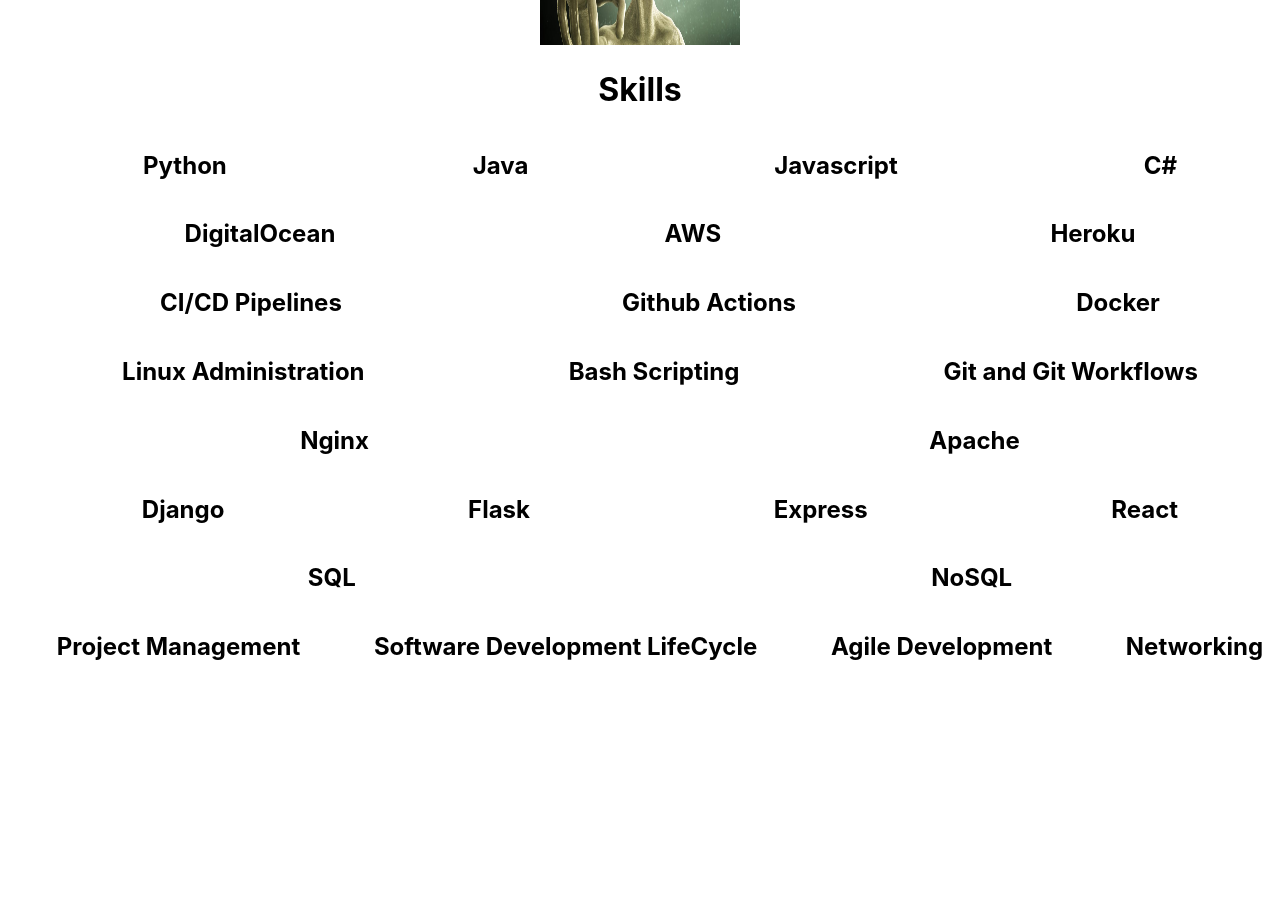
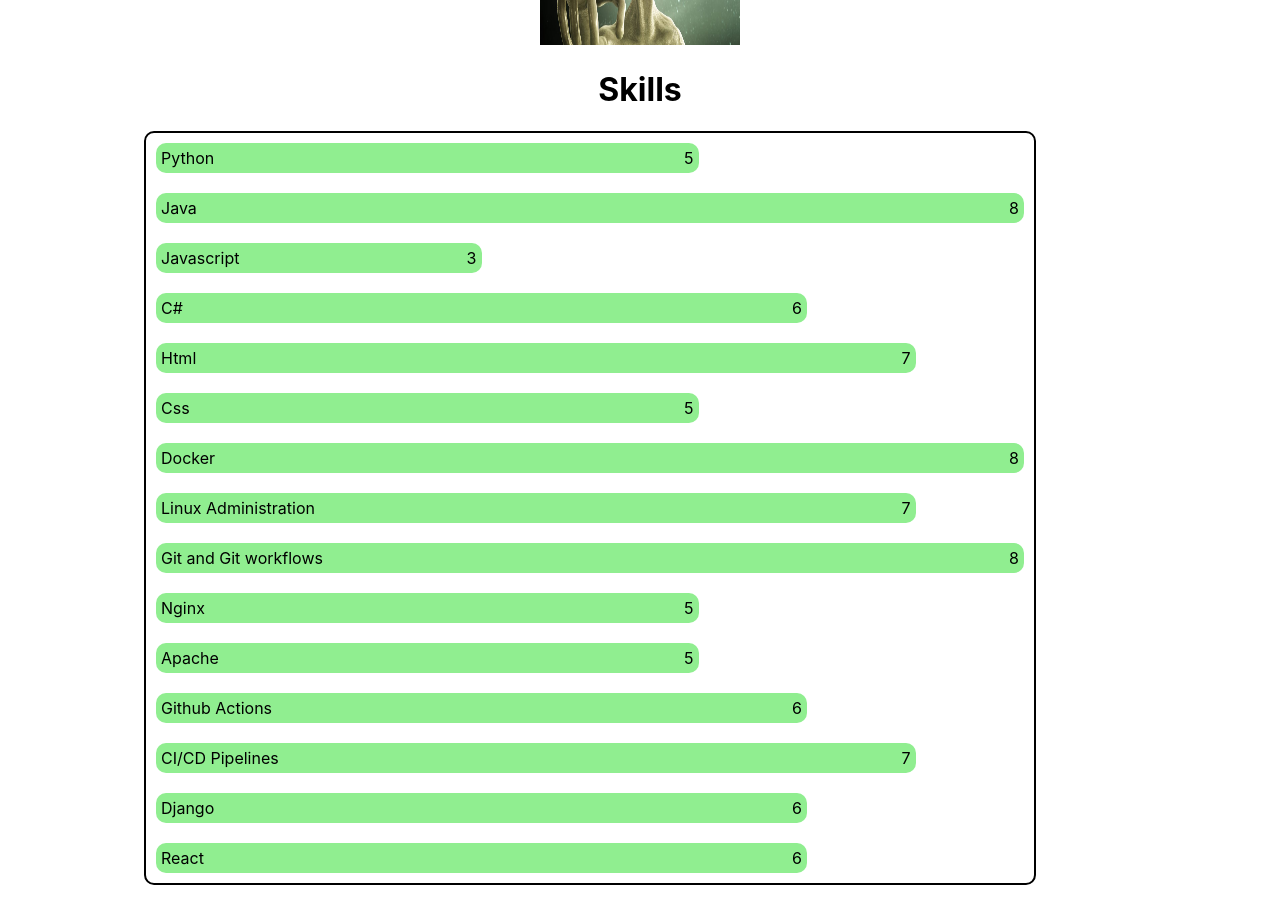
Before and after one commit to craig-glass/Portfolio, a React (Create React App) app in the folder frontend/: page /skills in a window 1280 px wide. Shown: the part 380-1304 px from the top of the page. Before the commit the page ends 1121 px from the top, so only its background shows below. Built offline with nearby package versions, Linux system fonts and the light colour scheme.

Commit message:
Created skills bar chart

```diff
--- a/frontend/src/App.css
+++ b/frontend/src/App.css
@@ -4,10 +4,6 @@
   width: 100vw;
   height: auto;
   text-align: center;
-}
-
-.App-link {
-  color: #61dafb;
 }
 
 .flexybox {
@@ -36,6 +32,26 @@
   justify-items: center;
 }
 
+.gridbar {
+  display: grid;
+  width: 70%;
+  margin-left: 10%;
+  grid-auto-columns: 1fr;
+  row-gap: 20px;
+  list-style: none;
+  border: 2px solid black;
+  border-radius: 10px;
+  padding: 10px;
+}
+
+.gridbaritem {
+  display: flex;
+  justify-content: space-between;
+  background-color: lightgreen;
+  border-radius: 10px;
+  padding: 5px;
+}
+
 .grid-item {
   border: 2px solid green;
   width: 150px;
@@ -55,20 +71,7 @@
   text-decoration: none;
 }
 
-.imageSpin {
-  animation: App-logo-spin 10s infinite;
-}
-
 .squashSides {
   padding-left: 10%;
   padding-right: 10%;
 }
-
-@keyframes App-logo-spin {
-  from {
-    transform: rotate(0deg);
-  }
-  to {
-    transform: rotate(360deg);
-  }
-}
--- a/frontend/src/components/About.js
+++ b/frontend/src/components/About.js
@@ -6,7 +6,7 @@ export default function About(){
         <section id="about">
             <div>
                 <div>
-                    <h1 className="App-link">
+                    <h1 style={{ color: "lightgreen"}}>
                         Hi, I'm Craig.
                         <br></br>
                     </h1>
--- a/frontend/src/components/Skills.js
+++ b/frontend/src/components/Skills.js
@@ -1,16 +1,19 @@
 import React from "react";
+import { skills } from "../data/projectsData";
 
 export default function Skills() {
     return (
         <div>
             <h1>Skills</h1>
-            <div className="flexybox">
-                <h2>Python</h2>
-                <h2>Java</h2>
-                <h2>Javascript</h2>
-                <h2>C#</h2>
-            </div>
-            <div className="flexybox">
+
+            <ul className="gridbar">
+                {skills.map((skill) => (
+                    <>
+                        <li className="gridbaritem" style={{gridColumn: "span " + skill.level}}><span>{skill.title}</span><span>{skill.level}</span></li>
+                    </>
+                ))}
+            </ul>
+            {/* <div className="flexybox">
                 <h2>DigitalOcean</h2>
                 <h2>AWS</h2>
                 <h2>Heroku</h2>
@@ -44,7 +47,7 @@ export default function Skills() {
                 <h2>Software Development LifeCycle</h2>
                 <h2>Agile Development</h2>
                 <h2>Networking</h2>
-            </div>
+            </div> */}
         </div>
 
     )
--- a/frontend/src/data/projectsData.js
+++ b/frontend/src/data/projectsData.js
@@ -18,3 +18,66 @@ export const projects = [
         link: "https://github.com/craig-glass/lottery"
     }
 ]
+
+export const skills = [
+    {
+        title: "Python",
+        level: 5
+    },
+    {
+        title: "Java",
+        level: 8
+    },
+    {
+        title: "Javascript",
+        level: 3
+    },
+    {
+        title: "C#",
+        level: 6
+    },
+    {
+        title: "Html",
+        level: 7
+    },
+    {
+        title: "Css",
+        level: 5
+    },
+    {
+        title: "Docker",
+        level: 8
+    },
+    {
+        title: "Linux Administration",
+        level: 7
+    },
+    {
+        title: "Git and Git workflows",
+        level: 8
+    },
+    {
+        title: "Nginx",
+        level: 5
+    },
+    {
+        title: "Apache",
+        level: 5
+    },
+    {
+        title: "Github Actions",
+        level: 6
+    },
+    {
+        title: "CI/CD Pipelines",
+        level: 7
+    },
+    {
+        title: "Django",
+        level: 6
+    },
+    {
+        title: "React",
+        level: 6
+    }
+]
```
